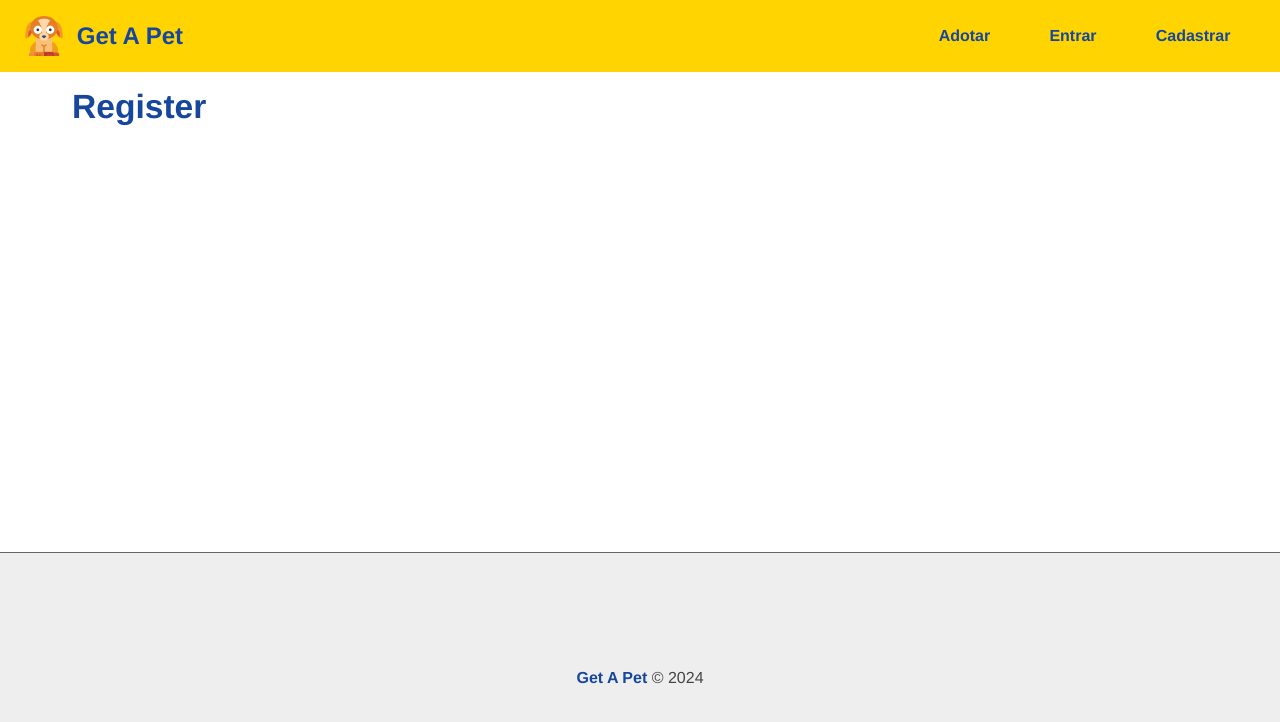
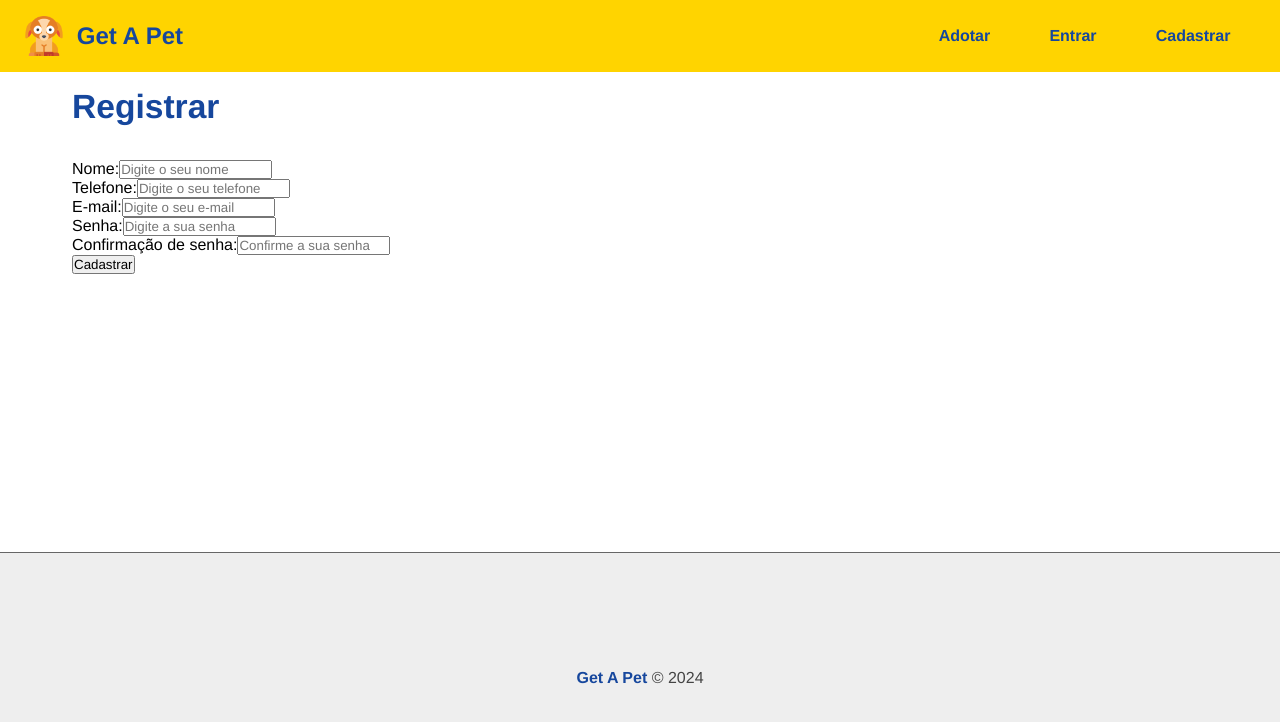
Before and after one commit to wallacewolv/nodejs-maestria, a React (Create React App) app in the folder 15_GETAPET/frontend/: page /register in a window 1280 px wide. Shown: the top 722 px of the page. Built offline with nearby package versions, Linux system fonts and the light colour scheme.

Commit message:
feat: (GET A PET) - Aula 32 Criando página e form de registro

```diff
--- /dev/null
+++ b/15_GETAPET/frontend/src/components/form/Input.js
@@ -0,0 +1,28 @@
+import styles from './Input.module.css'
+
+function Input({
+  type,
+  text,
+  name,
+  placeholder,
+  handleOnChange,
+  value,
+  multiple,
+}) {
+  return (
+    <div className={styles.form_control}>
+      <label htmlFor={name}>{text}</label>
+      <input
+        type={type}
+        name={name}
+        id={name}
+        placeholder={placeholder}
+        onChange={handleOnChange}
+        value={value}
+        {...(multiple ? { multiple } : '')}
+      />
+    </div>
+  );
+}
+
+export default Input;
--- a/15_GETAPET/frontend/src/components/pages/Auth/Register.js
+++ b/15_GETAPET/frontend/src/components/pages/Auth/Register.js
@@ -1,7 +1,52 @@
+import Input from "../../form/Input";
+
 function Register() {
+
+  function handleChange() {
+
+  }
+
   return (
     <section>
-      <h1>Register</h1>
+      <h1>Registrar</h1>
+      <form>
+        <Input
+          text="Nome:"
+          type="text"
+          name="name"
+          placeholder="Digite o seu nome"
+          handleOnChange={handleChange}
+        />
+        <Input
+          text="Telefone:"
+          type="text"
+          name="phone"
+          placeholder="Digite o seu telefone"
+          handleOnChange={handleChange}
+        />
+        <Input
+          text="E-mail:"
+          type="email"
+          name="email"
+          placeholder="Digite o seu e-mail"
+          handleOnChange={handleChange}
+        />
+        <Input
+          text="Senha:"
+          type="password"
+          name="password"
+          placeholder="Digite a sua senha"
+          handleOnChange={handleChange}
+        />
+        <Input
+          text="Confirmação de senha:"
+          type="password"
+          name="confirmpassword"
+          placeholder="Confirme a sua senha"
+          handleOnChange={handleChange}
+        />
+        <Input type="submit" value="Cadastrar" />
+      </form>
     </section>
   );
 }
```
Also changed, not shown: 15_GETAPET/frontend/src/components/form/Input.module.css (added).
